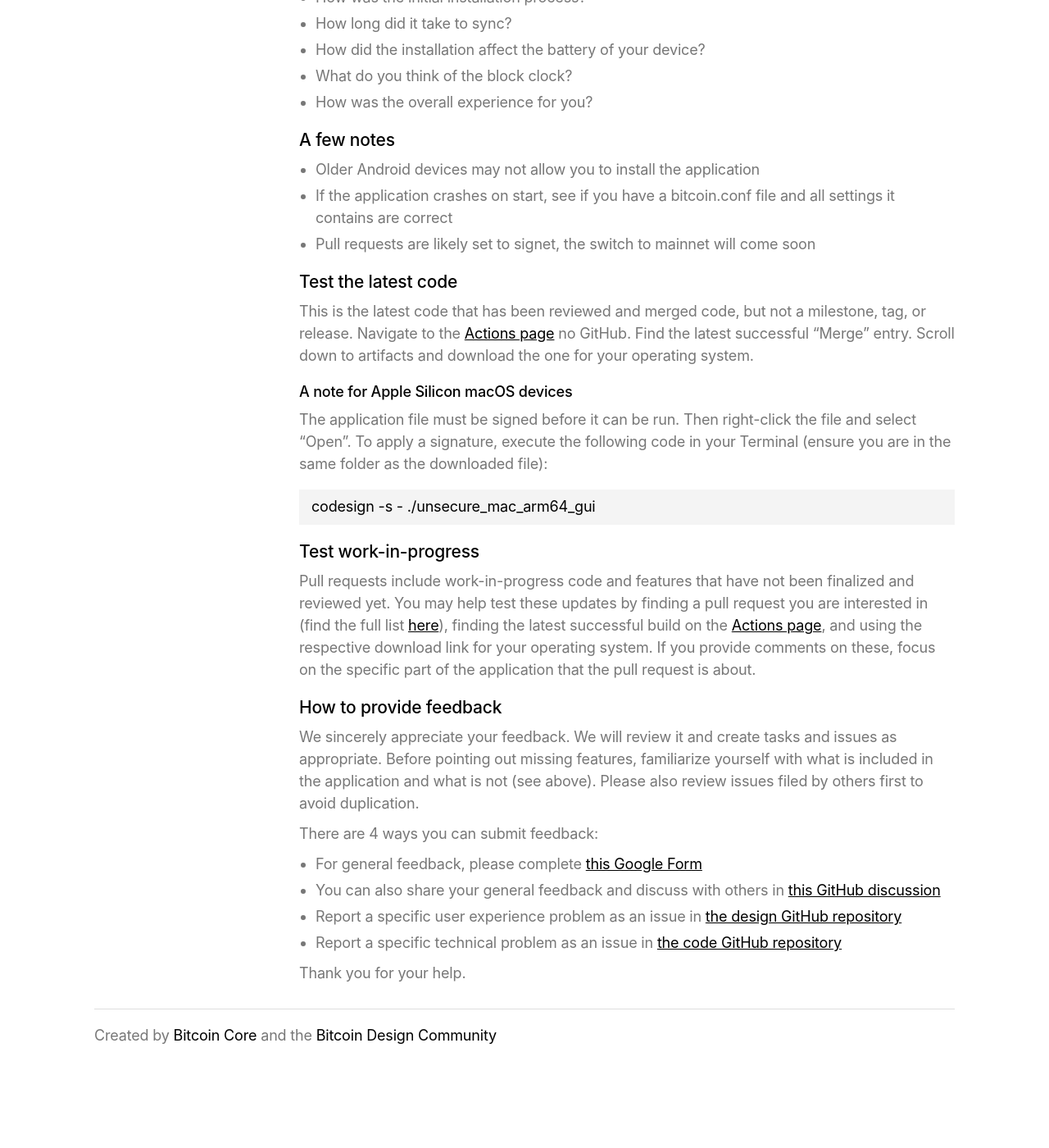
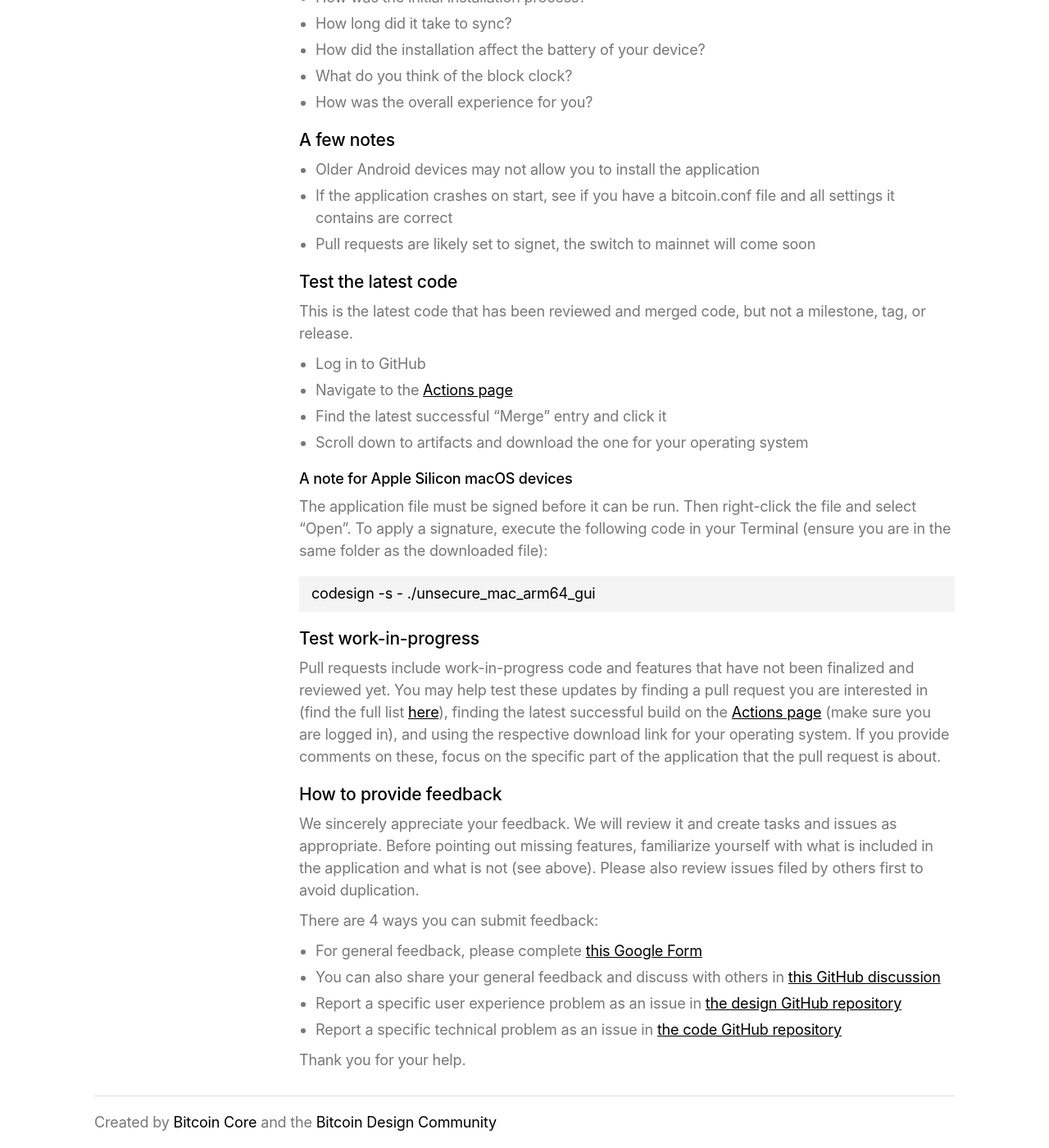
Before and after one commit to BitcoinDesign/Bitcoin-Core-App, a Jekyll site: the page built from index.md, in a window 1280 px wide and 1400 px high, scrolled down 1717 px. Shown: the whole window at 82% size. Built offline with Jekyll 4.4.1, drawn with Linux system fonts in a browser that asks for light colours; before the commit the page ends 3011 px from its top, so only the background shows below that.

Commit message:
Adding login requirement note for GitHub actions

```diff
--- a/index.md
+++ b/index.md
@@ -59,7 +59,11 @@ The current application only includes a simple [onboarding process]({{ '/first-u
 - Pull requests are likely set to signet, the switch to mainnet will come soon
 
 #### Test the latest code
-This is the latest code that has been reviewed and merged code, but not a milestone, tag, or release. Navigate to the [Actions page](https://github.com/bitcoin-core/gui-qml/actions) no GitHub. Find the latest successful "Merge" entry. Scroll down to artifacts and download the one for your operating system.
+This is the latest code that has been reviewed and merged code, but not a milestone, tag, or release.
+- Log in to GitHub
+- Navigate to the [Actions page](https://github.com/bitcoin-core/gui-qml/actions?query=is%3Asuccess){:target="_blank"}
+- Find the latest successful "Merge" entry and click it
+- Scroll down to artifacts and download the one for your operating system
 
 ##### A note for Apple Silicon macOS devices
 
@@ -69,7 +73,7 @@ The application file must be signed before it can be run. Then right-click the f
 
 #### Test work-in-progress
 
-Pull requests include work-in-progress code and features that have not been finalized and reviewed yet. You may help test these updates by finding a pull request you are interested in (find the full list [here](https://github.com/bitcoin-core/gui-qml/pulls)), finding the latest successful build on the [Actions page](https://github.com/bitcoin-core/gui-qml/actions), and using the respective download link for your operating system. If you provide comments on these, focus on the specific part of the application that the pull request is about.
+Pull requests include work-in-progress code and features that have not been finalized and reviewed yet. You may help test these updates by finding a pull request you are interested in (find the full list [here](https://github.com/bitcoin-core/gui-qml/pulls){:target="_blank"}), finding the latest successful build on the [Actions page](https://github.com/bitcoin-core/gui-qml/actions){:target="_blank"} (make sure you are logged in), and using the respective download link for your operating system. If you provide comments on these, focus on the specific part of the application that the pull request is about.
 
 #### How to provide feedback
 
@@ -77,9 +81,9 @@ We sincerely appreciate your feedback. We will review it and create tasks and is
 
 There are 4 ways you can submit feedback:
 
-- For general feedback, please complete [this Google Form](https://docs.google.com/forms/d/e/1FAIpQLSfgBdQ0aCsNyF-ee6e14FA3Dg6LedzknDh-32Jr8xN-340nRA/viewform)
-- You can also share your general feedback and discuss with others in [this GitHub discussion](https://github.com/BitcoinDesign/Bitcoin-Core-App/discussions/45)
-- Report a specific user experience problem as an issue in [the design GitHub repository](https://github.com/BitcoinDesign/Bitcoin-Core-App/issues)
-- Report a specific technical problem as an issue in [the code GitHub repository](https://github.com/bitcoin-core/gui-qml/issues)
+- For general feedback, please complete [this Google Form](https://docs.google.com/forms/d/e/1FAIpQLSfgBdQ0aCsNyF-ee6e14FA3Dg6LedzknDh-32Jr8xN-340nRA/viewform){:target="_blank"}
+- You can also share your general feedback and discuss with others in [this GitHub discussion](https://github.com/BitcoinDesign/Bitcoin-Core-App/discussions/45){:target="_blank"}
+- Report a specific user experience problem as an issue in [the design GitHub repository](https://github.com/BitcoinDesign/Bitcoin-Core-App/issues){:target="_blank"}
+- Report a specific technical problem as an issue in [the code GitHub repository](https://github.com/bitcoin-core/gui-qml/issues){:target="_blank"}
 
 Thank you for your help.
```
